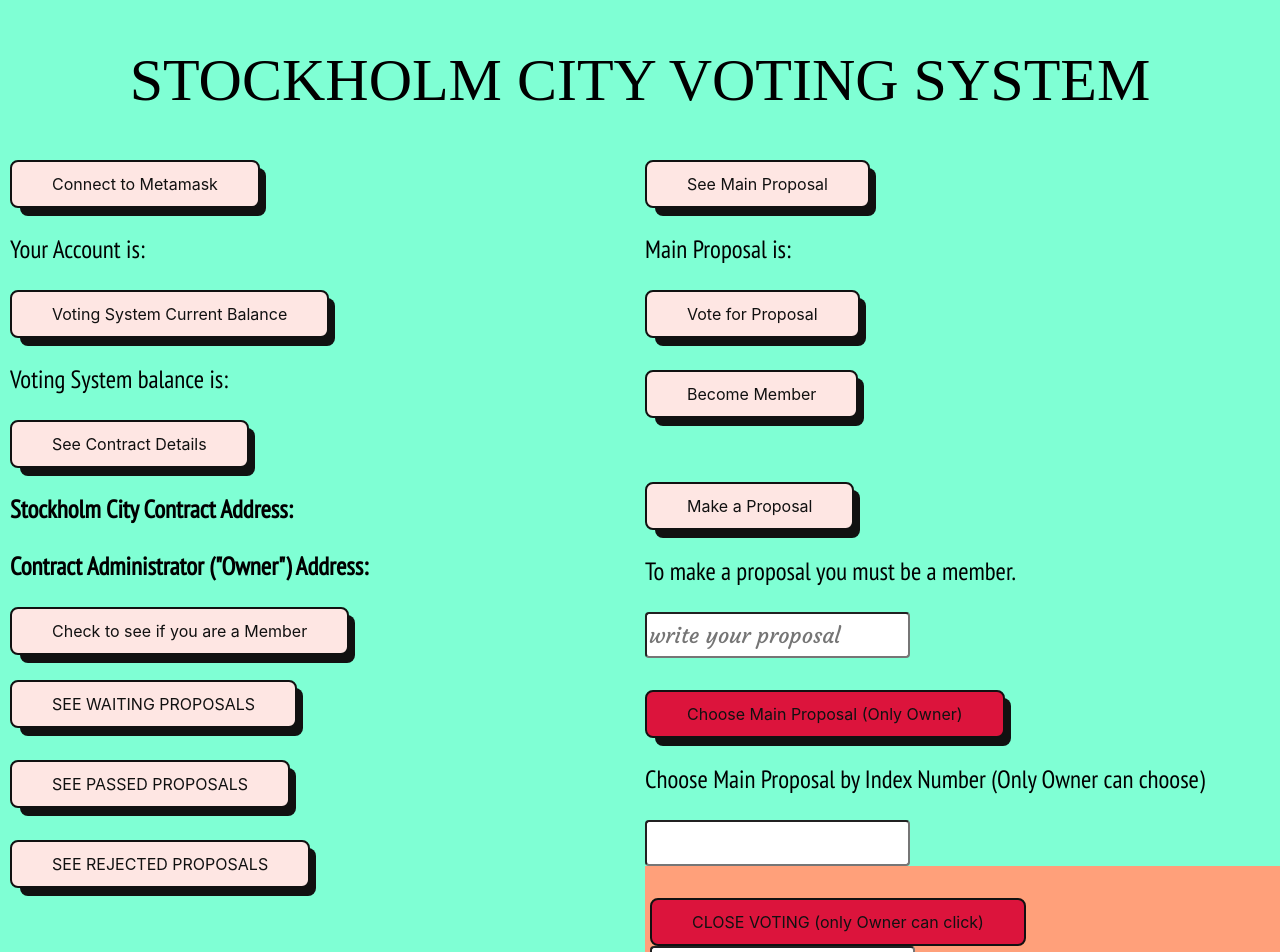
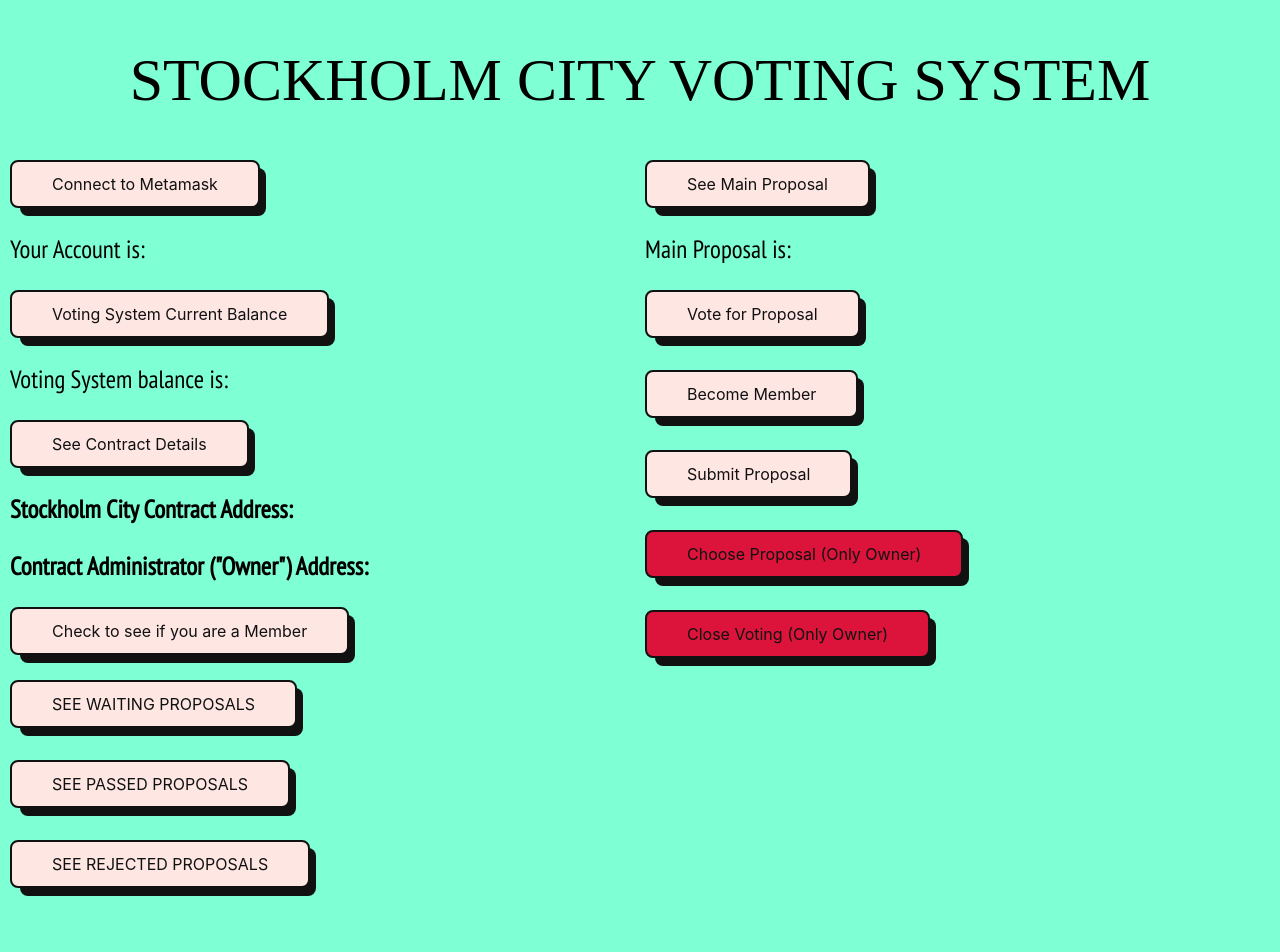
Before and after one commit to abdulhakim-altunkaya/Solidity-Voting, a React (Create React App) app: page / in a window 1280 px wide. Shown: the top 952 px of the page. After the commit the page ends 896 px from the top, so only its background shows below. Built offline with nearby package versions, Linux system fonts and the light colour scheme; a web font is replaced by a local one.

Commit message:
more components update, leave membership component is created

```diff
--- a/src/components/WABecomeMember.js
+++ b/src/components/WABecomeMember.js
@@ -3,9 +3,12 @@ import { ABI } from './ContractABI';
 import { CONTRACT_ADDRESS } from "./ContractAddress";
 import { ethers } from "ethers";
 import { useState } from 'react';
+import { useNavigate } from 'react-router-dom';
 /* global BigInt */
 
 function WABecomeMember() {
+  const navigate = useNavigate();
+
   let contract;
   const ADDRESS = CONTRACT_ADDRESS;
   const CONTRACT_ABI = ABI;
@@ -68,6 +71,9 @@ function WABecomeMember() {
             value = {inputValue}
             placeholder='enter Matic amount.(Minimum is 1)'
             onChange={e => setInputValue(e.target.value) }/>
+        <br />
+        <br />
+        <button className='button-56' onClick={()=> navigate("/")} >Homepage</button>
 
     </div>
   )
--- a/src/components/WAChooseMain.js
+++ b/src/components/WAChooseMain.js
@@ -3,8 +3,10 @@ import { useState } from 'react'
 import { ethers } from "ethers";
 import { ABI } from "./ContractABI";
 import { CONTRACT_ADDRESS } from "./ContractAddress";
+import { useNavigate } from 'react-router-dom';
 
 function WAChooseMain() {
+    const navigate = useNavigate();
 
     let contract;
     let signer;
@@ -33,10 +35,12 @@ function WAChooseMain() {
     }
     return (
         <div>
-            <br />
-            <button className='button-56 redButton' onClick={chooseMain}>Choose Main Proposal (Only Owner)</button>
+            <button className='button-56 redButton' onClick={chooseMain}>Choose Proposal (Only Owner)</button>
             <p>{message}</p>
             <input type="number" value={inputValue} onChange={ e => setInputValue(e.target.value) } required />
+            <br />
+            <br />
+            <button className='button-56' onClick={ ()=> navigate("/")}>Homepage</button>
         </div>
     )
 }
--- a/src/components/WACloseVoting.js
+++ b/src/components/WACloseVoting.js
@@ -3,8 +3,10 @@ import {ethers} from "ethers";
 import {ABI} from "./ContractABI";
 import {CONTRACT_ADDRESS} from "./ContractAddress";
 import { useState } from 'react';
+import { useNavigate } from 'react-router-dom';
 
 function WACloseVoting() {
+    const navigate = useNavigate();
     let contract;
     let signer;
     const CONTRACT_ABI = ABI;
@@ -28,12 +30,15 @@ function WACloseVoting() {
 
 
   return (
-    <div style={{backgroundColor:"lightsalmon", paddingLeft: "5px"}}>
+    <div>
+        <button className='button-56 redButton' onClick={closeVotingSession}> Close Voting (only Owner)</button>
         <br />
-        <button className='button-56 redButton' onClick={closeVotingSession}> CLOSE VOTING (only Owner can click)</button>
         <input type="number" value={inputValue}
         onChange={e => setInputValue(e.target.value)}
         placeholder="enter an id number for closing proposal" />
+        <br />
+        <br />
+        <button className='button-56' onClick={()=> navigate("/") }>Homepage</button>
     </div>
   )
 }
--- a/src/components/WADetails.js
+++ b/src/components/WADetails.js
@@ -1,9 +1,5 @@
 import React from 'react';
 import WAMainProposal from './WAMainProposal';
-import WABecomeMember from "./WABecomeMember";
-import WAMakeProposal from './WAMakeProposal';
-import WAChooseMain from './WAChooseMain';
-import WACloseVoting from './WACloseVoting';
 import { useNavigate } from 'react-router-dom';
 
 
@@ -18,9 +14,11 @@ function WADetails() {
             <br />
             <button className='button-56' onClick={ () => navigate("/member") }>Become Member</button>
             <br />
-            <WAMakeProposal/>
-            <WAChooseMain/>
-            <WACloseVoting />
+            <button className='button-56' onClick={ () => navigate("/submit") }>Submit Proposal</button>
+            <br />
+            <button className='button-56 redButton' onClick={ () => navigate("/choose") }>Choose Proposal (Only Owner)</button>
+            <br />
+            <button className='button-56 redButton' onClick={ () => navigate("/close") }>Close Voting (Only Owner)</button>
         </div>
     )
 }
--- a/src/components/WAMakeProposal.js
+++ b/src/components/WAMakeProposal.js
@@ -3,8 +3,11 @@ import { useState } from 'react';
 import { ABI } from "./ContractABI";
 import {CONTRACT_ADDRESS} from "./ContractAddress";
 import {ethers} from "ethers";
+import { useNavigate } from 'react-router-dom';
 
 function WAMakeProposal() {
+  const navigate = useNavigate();
+
 
   let[inputValue, setInputValue] = useState("");
 
@@ -34,12 +37,14 @@ function WAMakeProposal() {
 
   return (
     <div>
-        <br />
         <button className='button-56' onClick={makeProposal}>Make a Proposal</button>
         <p>To make a proposal you must be a member.</p>
         <input type="text" value={inputValue}
         onChange={e => setInputValue(e.target.value)}
         placeholder="write your proposal"/>
+        <br />
+        <br />
+        <button className='button-56' onClick={()=> navigate("/")}>Homepage</button>
     </div>
   )
 }
--- a/src/components/WriteArea.js
+++ b/src/components/WriteArea.js
@@ -3,6 +3,9 @@ import { BrowserRouter as Router, Route, Routes } from  "react-router-dom";
 import WADetails from './WADetails';
 import WAVote from './WAVote';
 import WABecomeMember from './WABecomeMember';
+import WAMakeProposal from './WAMakeProposal';
+import WAChooseMain from './WAChooseMain';
+import WACloseVoting from './WACloseVoting';
 
 
 function WriteArea() {
@@ -14,6 +17,9 @@ function WriteArea() {
               <Route path="/" element={ <WADetails /> } />
               <Route path="/vote" element={ <WAVote /> }/>
               <Route path="/member" element={ <WABecomeMember /> }/>
+              <Route path="/submit" element={ <WAMakeProposal /> }/>
+              <Route path="/choose" element={ <WAChooseMain /> } />
+              <Route path="/close" element={ <WACloseVoting /> } />
             </Routes>
         </Router>
     </div>
```
Also changed, not shown: src/components/WALeaveMembership.js (added, +14 -0 lines), src/components/WAMainProposal.js (indentation only), src/components/WAVote.js (indentation only).
